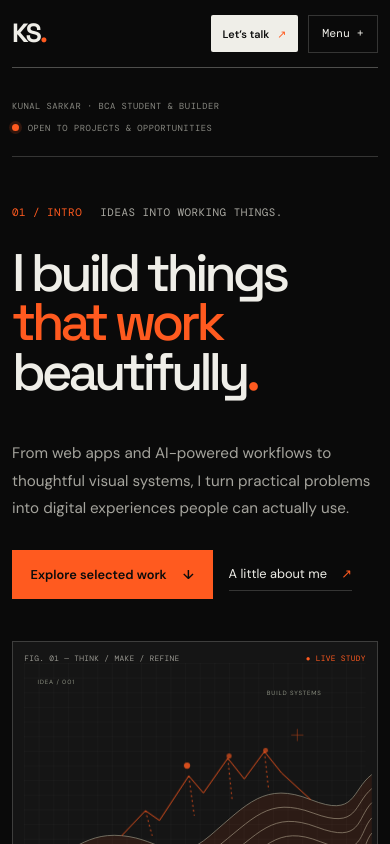
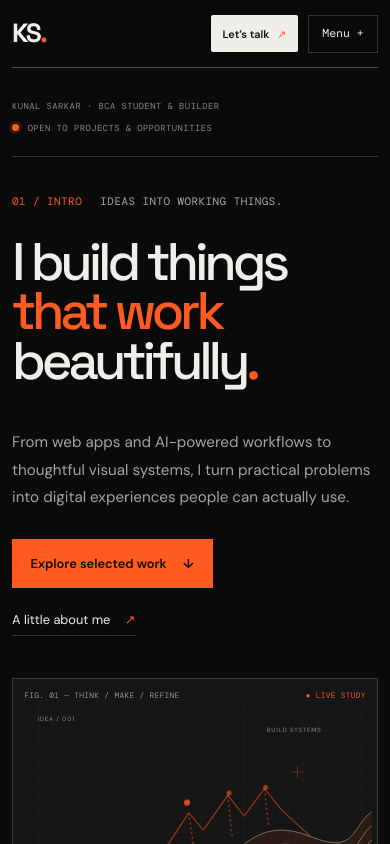
Before and after one commit to sparkz8085/portfolio, a React (Vite) app: page / in a window 390 px wide. Shown: the top 844 px of the page. Built offline with nearby package versions, Linux system fonts and the light colour scheme.

Commit message:
Improve mobile browser layout and touch-friendly hero

```diff
--- a/src/App.css
+++ b/src/App.css
@@ -197,7 +197,23 @@ h1 em, h2 em { font-style: normal; color: var(--accent-dark); }
   .work-item__visual { min-height: 215px; }
 }
 @media (max-width: 720px) {
-  .site-frame { width: calc(100% - 28px); }
+  html { -webkit-text-size-adjust: 100%; text-size-adjust: 100%; }
+  body { min-width: 320px; overflow-x: clip; }
+  .site-frame { width: calc(100% - 28px); max-width: 100%; }
+  .hero-grid, .manifesto-content, .section-heading, .about-layout, .contact-section,
+  .work-item, .capability, .process-grid, .about-facts, .contact-form {
+    min-width: 0;
+  }
+  .hero-copy, .hero-actions, .terrain-card, .terrain-card__top, .terrain-card__bottom {
+    min-width: 0;
+  }
+  .terrain-card__top span, .terrain-card__bottom span { overflow-wrap: anywhere; }
+  .terrain-svg { display: block; width: 100%; min-width: 0; touch-action: pan-y; }
+  .terrain-pointer-layer { pointer-events: none; }
+  .terrain-card { -webkit-tap-highlight-color: transparent; }
+  .work-item__visual, .about-portrait, .signature-board, .project-wall { max-width: 100%; }
+  img, svg, video, canvas { max-width: 100%; }
+
   .site-header { min-height: 72px; position: relative; }
   .site-nav { display: none; position: absolute; top: calc(100% + 1px); left: -14px; right: -14px; z-index: 20; padding: 1rem 1.1rem 1.3rem; flex-direction: column; align-items: stretch; gap: 0; background: var(--paper); border-bottom: 1px solid var(--line); }
   .site-nav--open { display: flex; }
@@ -244,6 +260,15 @@ h1 em, h2 em { font-style: normal; color: var(--accent-dark); }
 }
 @media (max-width: 390px) {
   .site-frame { width: calc(100% - 22px); }
+  .hero-copy { padding-top: 2.3rem; }
+  .hero h1 { font-size: clamp(3rem, 15vw, 3.65rem); overflow-wrap: anywhere; }
+  .hero-lede { font-size: .94rem; }
+  .hero-actions { align-items: stretch; flex-direction: column; width: 100%; }
+  .hero-actions a { width: fit-content; max-width: 100%; }
+  .terrain-card__top, .terrain-card__bottom { gap: .45rem; }
+  .terrain-card__top { align-items: flex-start; }
+  .terrain-readout { font-size: .46rem; }
+
   .hero-topline { flex-direction: column; }
   .availability { max-width: none; justify-content: flex-start; text-align: left; }
   .hero h1 { font-size: 3.65rem; }
```
